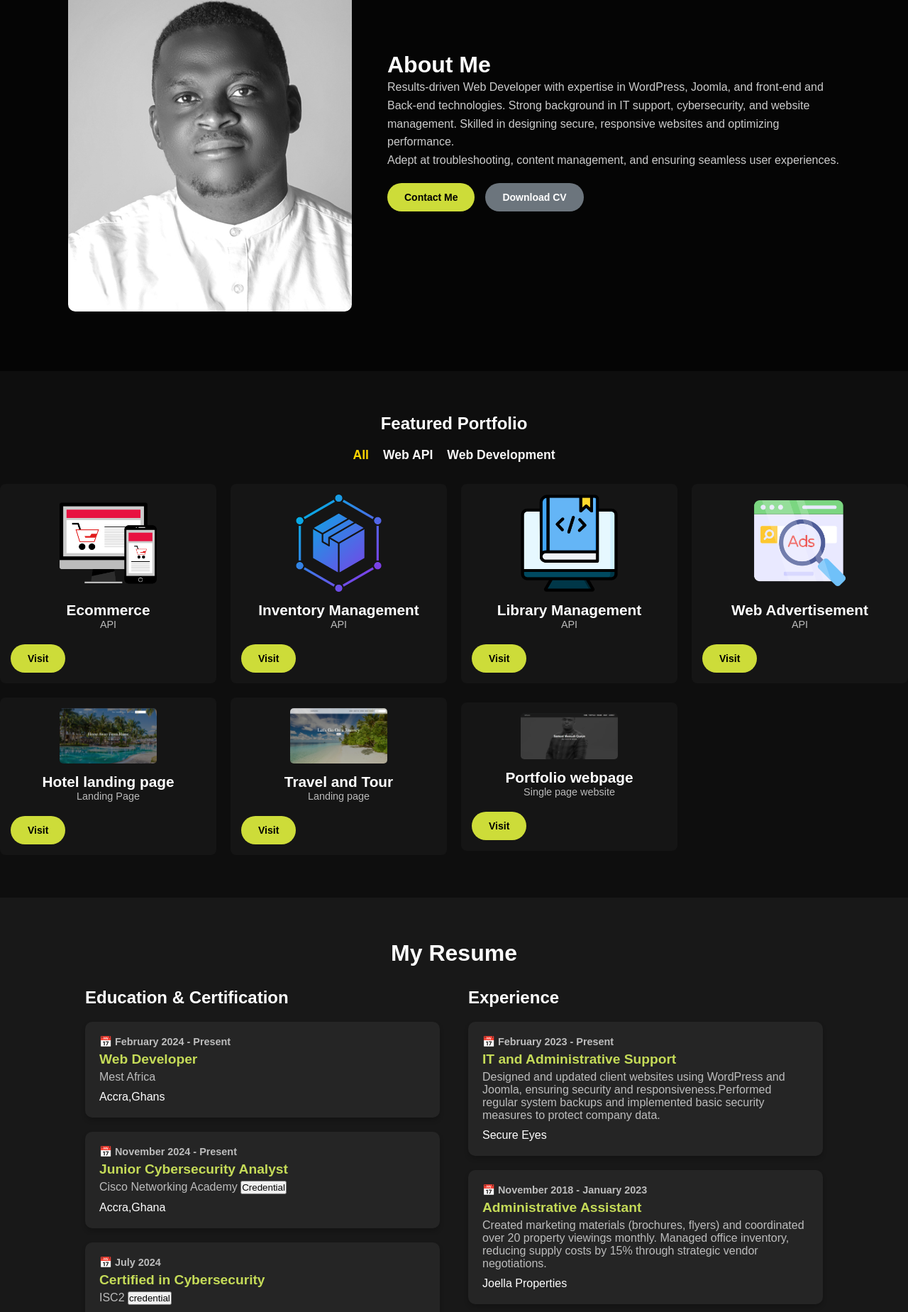
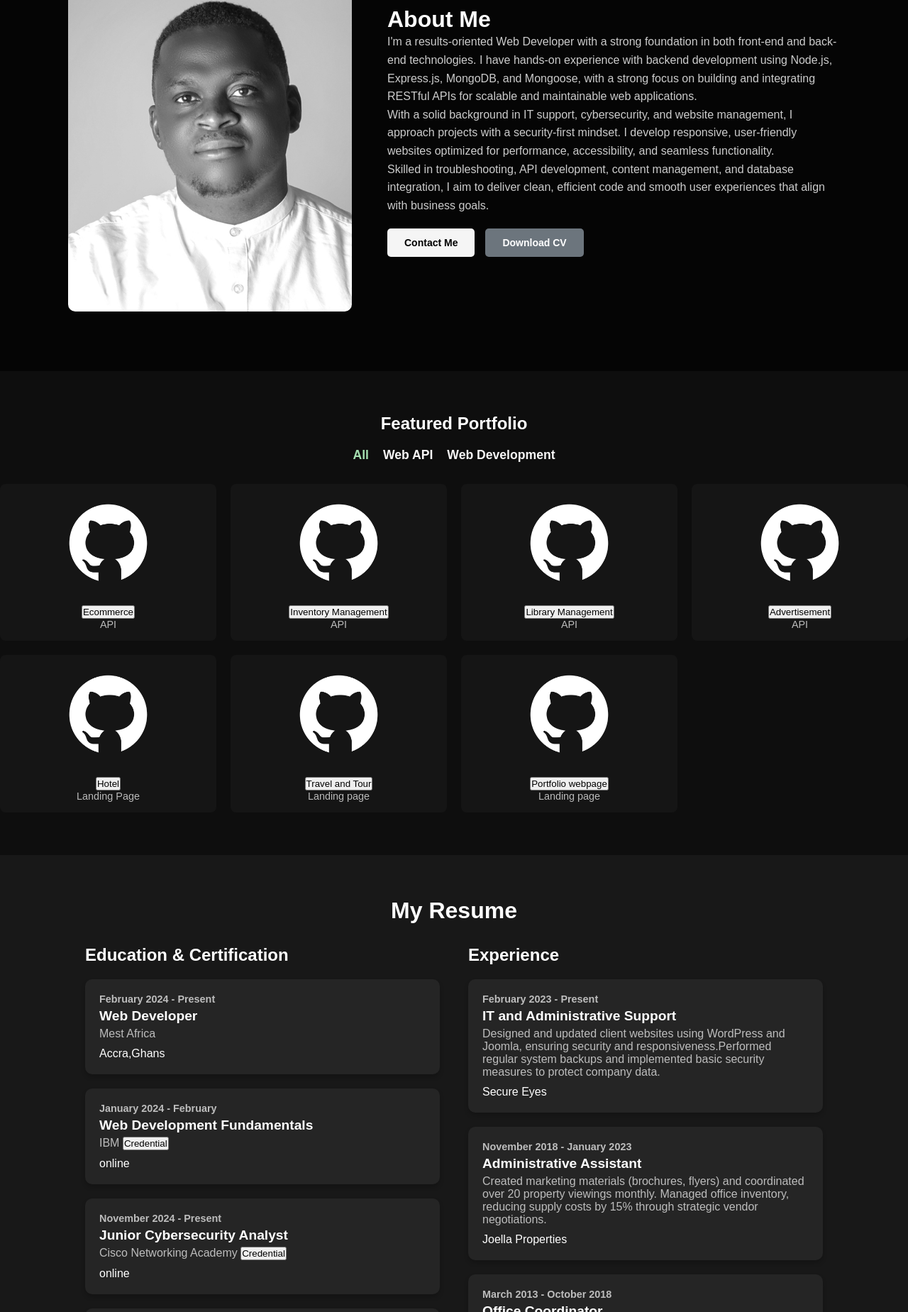
Before and after one commit to koby47/new-portfolio, a plain HTML site: page index.html in a window 1280 px wide. Shown: the part 951-2800 px from the top of the page at 71% size. Drawn offline with Linux system fonts and the light colour scheme.

Commit message:
revamp of portfolio

```diff
--- a/css/style.css
+++ b/css/style.css
@@ -53,7 +53,8 @@ body {
 }
 
 .nav-links a:hover {
-    color: #f4d03f;
+    color: #A5E0B1;
+
 }
 
 /* Hamburger Menu Styling */
@@ -104,7 +105,8 @@ body {
     align-items: center;
     justify-content: center;
     text-align: center;
-    background: url('../img/backdrop.png') no-repeat center center/cover;
+    background: url('../img/ai-generated-9438277_640.jpg') no-repeat center center/cover;
+    background-image: linear-gradient(rgba(0, 0, 0, 0.5), rgba(0, 0, 0, 0.5)), url(../img/ai-generated-9438277_640.jpg);
     position: relative;
 }
 
@@ -185,7 +187,7 @@ body {
 
 .portfolio-filters .filter.active,
 .portfolio-filters .filter:hover {
-    color: #ffd700;
+    color: #A5E0B1;
 }
 
 /* Grid Layout */
@@ -237,6 +239,7 @@ body {
     text-align: center;
     padding: 60px 20px;
     background-color: #181818; /* Dark theme */
+
     color: #fff;
 }
 
@@ -291,7 +294,7 @@ body {
 .title {
     font-size: 1.2rem;
     font-weight: 700;
-    color: #c5db58; /* Yellow-green highlight */
+    color: white; /* Yellow-green highlight */
     margin: 5px 0;
 }
 
@@ -372,7 +375,7 @@ body {
 
 .about-btn {
     padding: 12px 24px;
-    border-radius: 30px;
+    border-radius: 5px;
     font-size: 14px;
     font-weight: 600;
     text-decoration: none;
@@ -382,12 +385,12 @@ body {
 }
 
 .hire-btn {
-    background: #cddc39;
+    background: whitesmoke;
     color: #000;
 }
 
 .hire-btn:hover {
-    background: #b0c22e;
+    background: #A5E0B1;
 }
 
 .cv-btn {
@@ -480,13 +483,13 @@ body {
 }
 
 /* Individual Skill Bar Colors */
-.photoshop-unique { width: 90%; background: #786b04; }
-.html-unique { width: 90%; background: #786b04; }
-.javascript-unique { width: 90%; background: #786b04; }
-.problem-solving-unique { width: 90%; background: #c5db58; }
-.communication-unique { width: 90%; background:#c5db58 }
-.time-management-unique { width: 90%; background: #c5db58; }
-.collaboration-unique { width: 90%; background: #c5db58; }
+.photoshop-unique { width: 90%; background: #f4f3f0; }
+.html-unique { width: 90%; background: #f4f3f0; }
+.javascript-unique { width: 90%; background: #f4f3f0; }
+.problem-solving-unique { width: 90%; background: #f4f3f0; }
+.communication-unique { width: 90%; background:#f4f3f0 }
+.time-management-unique { width: 90%; background: #f4f3f0; }
+.collaboration-unique { width: 90%; background: #f4f3f0; }
 
 /* Responsive */
 @media (max-width: 768px) {
@@ -497,7 +500,7 @@ body {
 
 /* Unique Skills Section with Background */
 .skills-section-unique {
-    background: url('../img/background.jpg') no-repeat center center/cover;
+    background: url('../img/landscape-9352440_640.jpg') no-repeat center center/cover;
     padding: 60px 20px;
     color: #fff;
     text-align: center;
@@ -564,7 +567,7 @@ body {
 }
 
 .contact-form button {
-    background-color: #a6ce39;
+    background-color: white;
     color: #191919;
     padding: 10px 20px;
     border: none;
@@ -574,7 +577,7 @@ body {
 .contact-details {
     flex: 1;
     max-width: 400px;
-    color: white;
+    color: whitesmoke;
 }
 
 .contact-details p {
@@ -583,7 +586,7 @@ body {
 }
 
 .contact-details i {
-    color: #a6ce39;
+    color: whitesmoke;
     margin-right: 10px;
 }
 
--- a/index.html
+++ b/index.html
@@ -58,9 +58,13 @@
                 <div class="about-details">
                     <h2 class="about-title">About <span>Me</span></h2>
                     <p class="about-text">
-                        Results-driven Web Developer with expertise in WordPress, Joomla, and front-end and Back-end technologies. Strong background in IT support, cybersecurity, and website management. Skilled in designing secure, responsive websites and optimizing performance.</p>
+                        I'm a results-oriented Web Developer with a strong foundation in both front-end and back-end technologies. I have hands-on experience with backend development using Node.js, Express.js, MongoDB, and Mongoose, with a strong focus on building and integrating RESTful APIs for scalable and maintainable web applications.</p>
                     <p class="about-text">
-                        Adept at troubleshooting, content management, and ensuring seamless user experiences.
+                        With a solid background in IT support, cybersecurity, and website management, I approach projects with a security-first mindset. I develop responsive, user-friendly websites optimized for performance, accessibility, and seamless functionality.
+
+                    </p>
+                    <p class="about-text">
+                        Skilled in troubleshooting, API development, content management, and database integration, I aim to deliver clean, efficient code and smooth user experiences that align with business goals.
 
                     </p>
 
@@ -88,62 +92,62 @@
             <!-- Portfolio Grid -->
             <div class="portfolio-grid">
                 <div class="portfolio-item graphic">
-                    <img src="./img/online-shop(1).png" alt="Ecommerce API" width="256px" >
-                    <h3>Ecommerce</h3>
+                    <img src="./img/github.png" alt="Ecommerce API" width="256px" >
+                    <h3><a href="https://github.com/koby47/ecommerce-api" target="_blank"><button>Ecommerce</h3></button></a>
                     <span>API</span>
-                    <div class="about-buttons">
+                    <!-- <div class="about-buttons">
                         <a href="https://github.com/koby47/ecommerce-api" class="about-btn hire-btn" target="_blank">Visit</a>
-                    </div>
+                    </div> -->
                 </div>
                 <div class="portfolio-item graphic">
-                    <img src="./img/supply.png" alt="Inventory management API"  width="256px">
-                    <h3>Inventory Management</h3>
+                    <img src="./img/github.png" alt="Inventory management API"  width="256px">
+                    <h3><a href="https://github.com/koby47/inventory-api" target="_blank"><button>Inventory Management</h3></button></a>
                     <span>API</span>
-                    <div class="about-buttons">
-                        <a href="https://github.com/koby47/inventory-api" class="about-btn hire-btn" target="_blank">Visit</a>
-                    </div>
+                    <!-- <div class="about-buttons">
+                        <a href="" class="about-btn hire-btn" target="_blank">Visit</a>
+                    </div> -->
                 </div>
                 <div class="portfolio-item graphic">
-                    <img src="./img/library.png" alt="library management API" >
-                    <h3>Library Management</h3>
+                    <img src="./img/github.png" alt="library management API" >
+                    <h3><a href="https://github.com/koby47/inventory-api" target="_blank"><button>Library Management</button></a></h3>
                     <span>API</span>
-                    <div class="about-buttons">
-                        <a href="https://github.com/koby47/inventory-api" class="about-btn hire-btn" target="_blank">Visit</a>
-                    </div>
+                    <!-- <div class="about-buttons">
+                        <a href=" class="about-btn hire-btn" target="_blank">Visit</a>
+                    </div> -->
                 </div>
                 <div class="portfolio-item graphic">
-                    <img src="./img/search.png" alt="web Advertisement">
-                    <h3>Web Advertisement</h3>
+                    <img src="./img/github.png" alt="web Advertisement">
+                    <h3><a href="https://github.com/koby47/inventory-api"> <button>Advertisement</button></a></h3>
                     <span>API</span>
-                    <div class="about-buttons">
-                        <a href="https://github.com/koby47/inventory-api" class="about-btn hire-btn" target="_blank">Visit</a>
-                    </div>
+                    <!-- <div class="about-buttons">
+                        <a href="" class="about-btn hire-btn" target="_blank">Visit</a>
+                    </div> -->
                 </div>
                 <div class="portfolio-item web">
-                    <img src="./img/Hotel-landing-page.png" alt="Hotel Landing Page" >
-                    <h3>Hotel landing page</h3>
+                    <img src="./img/github.png" alt="Hotel Landing Page" >
+                    <h3> <a href="https://koby47.github.io/hotel/" target="_blank"><button>Hotel </button></a></h3>
                     <span>Landing Page</span>
-                    <div class="about-buttons">
-                        <a href="https://koby47.github.io/hotel/" class="about-btn hire-btn" target="_blank">Visit</a>
-                    </div>
+                    <!-- <div class="about-buttons">
+                        <a href="" class="about-btn hire-btn" target="_blank">Visit</a>
+                    </div> -->
                 </div>
 
                 <div class="portfolio-item web">
-                    <img src="./img/Travel-and-Tour-landing-page.png" alt="Travel and Tour">
-                    <h3>Travel and Tour </h3>
+                    <img src="./img/github.png" alt="Travel and Tour">
+                    <h3><a href="https://koby47.github.io/personal-project/" target="_blank"><button >Travel and Tour </button></a></h3>
                     <span>Landing page</span>
-                    <div class="about-buttons">
-                        <a href="https://koby47.github.io/personal-project/" class="about-btn hire-btn"  target="_blank">Visit</a>
-                    </div>
+                    <!-- <div class="about-buttons">
+                        <a href="" class="about-btn hire-btn"  target="_blank">Visit</a>
+                    </div> -->
                 </div>
 
                 <div class="portfolio-item web">
-                    <img src="./img/portfolio-website.png" alt="Web Development">
-                    <h3>Portfolio webpage</h3>
-                    <span>Single page website</span>
-                    <div class="about-buttons">
+                    <img src="./img/github.png" alt="Web Development">
+                    <h3><a><button>Portfolio webpage</button></a></h3>
+                    <span>Landing page</span>
+                    <!-- <div class="about-buttons">
                         <a href="https://github.com/koby47/webadvertisement-api" class="about-btn hire-btn" target="_blank">Visit</a>
-                    </div>
+                    </div> -->
                 </div>
             </div>
         </div>
@@ -156,7 +160,7 @@
             <div class="resume-column">
                 <h3>Education & Certification</h3>
                 <div class="resume-card">
-                    <p class="date">📅 February 2024 - Present</p>
+                    <p class="date">February 2024 - Present</p>
                     <h4 class="title">Web Developer</h4>
                     <p class="description">
                        Mest Africa
@@ -164,15 +168,23 @@
                     <p class="institution">Accra,Ghans</p>
                 </div>
                 <div class="resume-card">
-                    <p class="date">📅 November 2024 - Present </p>
+                    <p class="date">January 2024 - February</p>
+                    <h4 class="title">Web Development Fundamentals</h4>
+                    <p class="description">
+                       IBM <a href="https://www.credly.com/badges/d08d0a78-6e1c-4611-9a42-560d1010746d/linked_in_profile" target="_blank"><button >Credential</button></a>
+                    </p>
+                    <p class="institution">online</p>
+                </div>
+                <div class="resume-card">
+                    <p class="date">November 2024 - Present </p>
                     <h4 class="title">Junior Cybersecurity Analyst</h4>
                     <p class="description">
                         Cisco Networking Academy <a href="https://www.credly.com/badges/471e0511-86ee-4326-bf65-78f5807386da/linked_in_profile" target="_blank"><button >Credential</button></a>
                     </p>
-                    <p class="institution">Accra,Ghana</p>
+                    <p class="institution">online</p>
                 </div>
                 <div class="resume-card">
-                    <p class="date">📅  July 2024 </p>
+                    <p class="date">July 2024 </p>
                     <h4 class="title">Certified in Cybersecurity </h4>
                     <p class="description">
                         ISC2 <a href="https://www.credly.com/badges/945d311d-e109-4555-a6d2-a8563896ad7e/linked_in_profile"  target="_blank"><button >credential </button></a>
@@ -180,7 +192,7 @@
                     <p class="institution">Ghana,Accra</p>
                 </div>
                 <div class="resume-card">
-                    <p class="date">📅 May 2013 - May 2015</p>
+                    <p class="date">May 2013 - May 2015</p>
                     <h4 class="title">B.A. Communication Studies</h4>
                     <p class="description">
                         Ghana Institute of Journalism (UNIMAC)
@@ -193,7 +205,7 @@
             <div class="resume-column">
                 <h3>Experience</h3>
                 <div class="resume-card">
-                    <p class="date">📅 February 2023 - Present</p>
+                    <p class="date">February 2023 - Present</p>
                     <h4 class="title">IT and Administrative Support
                     </h4>
                     <p class="description">Designed and updated client websites using WordPress and Joomla,
@@ -204,14 +216,14 @@
                     <p class="company">Secure Eyes</p>
                 </div>
                 <div class="resume-card">
-                    <p class="date">📅 November 2018 - January 2023</p>
+                    <p class="date">November 2018 - January 2023</p>
                     <h4 class="title">Administrative Assistant</h4>
                     <p class="description">
                         Created marketing materials (brochures, flyers) and coordinated over 20 property viewings monthly. Managed office inventory, reducing supply costs by 15% through strategic vendor negotiations.
                     <p class="company">Joella Properties</p>
                 </div>
                 <div class="resume-card">
-                    <p class="date">📅 March 2013 - October 2018</p>
+                    <p class="date">March 2013 - October 2018</p>
                     <h4 class="title">Office Coordinator
                     </h4>
                     <p class="description">
@@ -220,7 +232,7 @@
                     <p class="company">Anaess Communication Limited</p>
                 </div>
                 <div class="resume-card">
-                    <p class="date">📅 August 2009 - March 2010</p>
+                    <p class="date">August 2009 - March 2010</p>
                     <h4 class="title">Computer Repair Technician</h4>
                     <p class="description">
                         Troubleshoot and repair desktop computers.	Upgrade software and perform maintenance tasks on desktop computers.
```
Also changed, not shown: img/Christening.jpg (deleted), img/Hotel-landing-page.png (deleted), img/Prayer-meeting-2.jpg (deleted), img/ai-generated-9438277_640.jpg (added), img/backdrop.png (deleted), img/download github.png (added), img/github.png (added), img/landscape-9352440_640.jpg (added), img/library.png (deleted), img/mountain-9533968_1280.jpg (added), img/online-shop(1).png (deleted), img/online-shop.png (deleted), img/portfolio-website.png (deleted), img/search.png (deleted), 2 more files, 2 other files.
